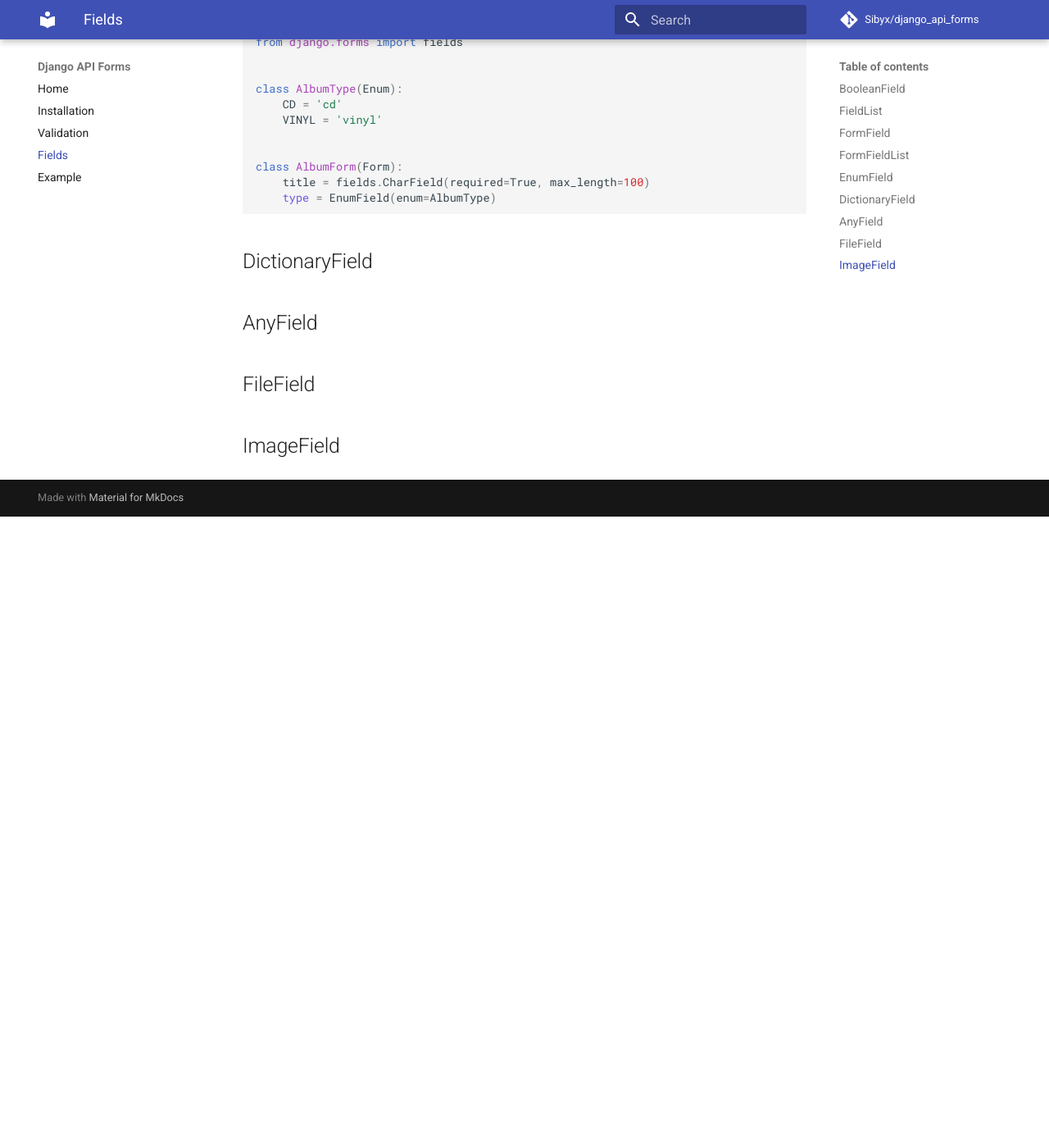
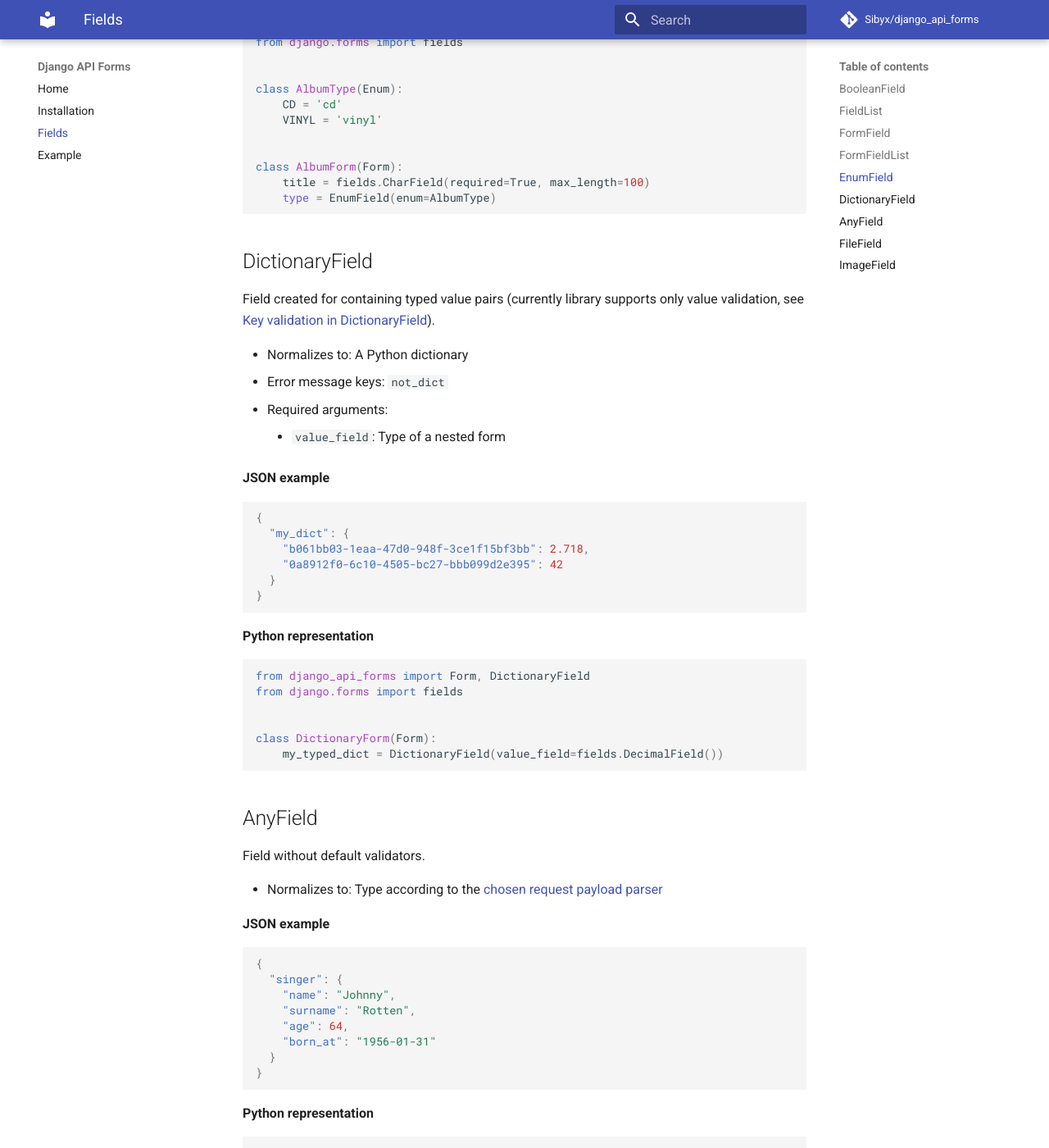
Before and after one commit to Sibyx/django_api_forms, an MkDocs documentation site: the page built from docs/fields.md, in a window 1280 px wide and 1400 px high, scrolled down 4537 px. Shown: the whole window at 82% size. Built offline with MkDocs 1.6.1 and Material for MkDocs 9.7.7, drawn with Linux system fonts in a browser that asks for light colours; comment, search, counter and statistics services are not loaded; before the commit the page ends 5167 px from its top, so only the background shows below that; some of the changed text lies outside the part shown.

Commit message:
DictionaryField and AnyField docs 🧵

````diff
--- a/docs/fields.md
+++ b/docs/fields.md
@@ -1,6 +1,6 @@
 # Fields
 
-Even if we tried to use maximum of native Django field, we had to override some of them to be more fit for RESTful
+Even if we tried to most of the native Django fields, we had to override some of them to be more fit for RESTful
 applications. Also we introduced new ones, to cover extra functionality like nested requests. In this section we will
 explain our intentions and describe their usage.
 
@@ -211,7 +211,65 @@ class AlbumForm(Form):
 
 ## DictionaryField
 
+Field created for containing typed value pairs (currently library supports only value validation, see
+[Key validation in DictionaryField](https://github.com/Sibyx/django_api_forms/issues/21)).
+
+- Normalizes to: A Python dictionary
+- Error message keys: `not_dict`
+- Required arguments:
+    - `value_field`: Type of a nested form
+
+**JSON example**
+
+```json
+{
+  "my_dict": {
+    "b061bb03-1eaa-47d0-948f-3ce1f15bf3bb": 2.718,
+    "0a8912f0-6c10-4505-bc27-bbb099d2e395": 42
+  }
+}
+```
+
+**Python representation**
+
+```python
+from django_api_forms import Form, DictionaryField
+from django.forms import fields
+
+
+class DictionaryForm(Form):
+    my_typed_dict = DictionaryField(value_field=fields.DecimalField())
+```
+
 ## AnyField
+
+Field without default validators.
+
+- Normalizes to: Type according to the
+[chosen request payload parser](https://github.com/Sibyx/django_api_forms/blob/master/django_api_forms/forms.py#L19)
+
+**JSON example**
+
+```json
+{
+  "singer": {
+    "name": "Johnny",
+    "surname": "Rotten",
+    "age": 64,
+    "born_at": "1956-01-31"
+  }
+}
+```
+
+**Python representation**
+
+```python
+from django_api_forms import Form, DictionaryField, AnyField
+
+
+class BandForm(Form):
+    singer = DictionaryField(value_field=AnyField())
+```
 
 ## FileField
 
--- a/mkdocs.yml
+++ b/mkdocs.yml
@@ -8,7 +8,7 @@ site_url: 'https://sibyx.github.io/django_api_forms'
 nav:
   - Home: index.md
   - Installation: install.md
-  - Validation: validation.md
+#  - Validation: validation.md
   - Fields: fields.md
   - Example: example.md
 
````
Also changed, not shown: README.md (+4 -11 lines), docs/install.md (+1 -1 lines), 3 other files.
